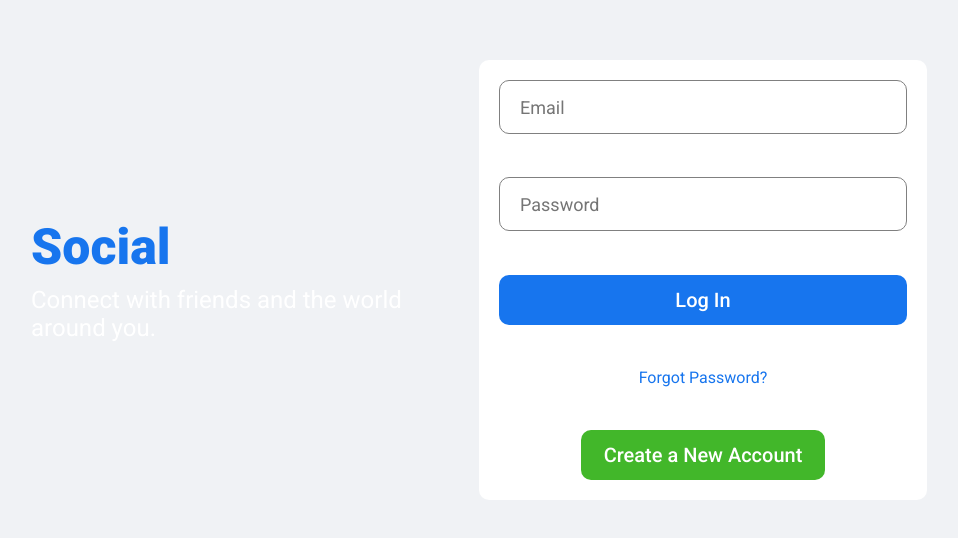
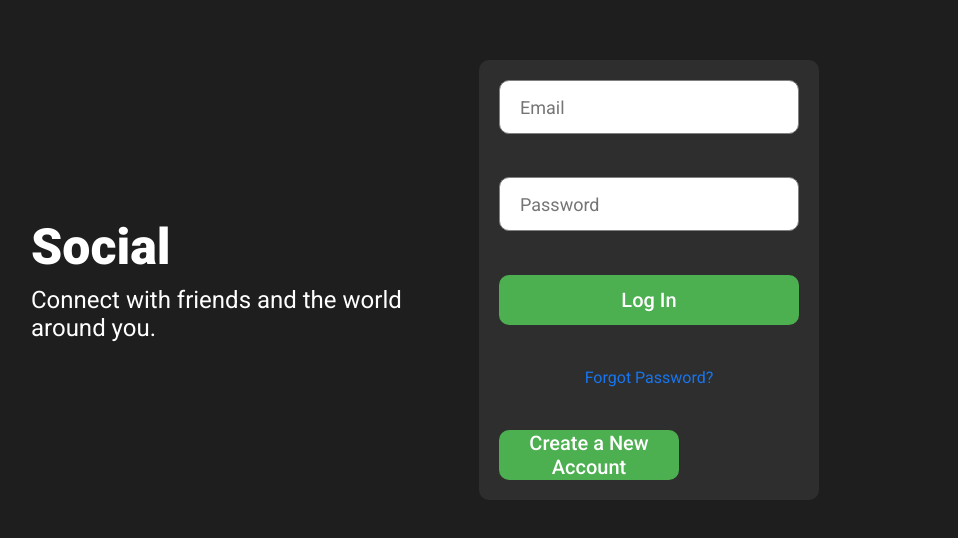
Before and after one commit to raihanromi/social_app, a React (Create React App) app in the folder social_client/: page /login in a window 1280 px wide. Shown: the part 120-658 px from the top of the page, without its empty margins (161-1119 px from the left). Built offline with nearby package versions, Linux system fonts and the light colour scheme.

Commit message:
dark ui  added

```diff
--- a/social_client/src/pages/login/Login.jsx
+++ b/social_client/src/pages/login/Login.jsx
@@ -3,6 +3,7 @@ import "./login.css";
 import { loginCall } from "../../apiCalls";
 import { AuthContext } from "../../context/AuthContext";
 import { CircularProgress } from "@mui/material";
+import { Link } from "react-router-dom";
 
 export default function Login() {
   const email = useRef();
@@ -46,9 +47,11 @@ export default function Login() {
               {isFetching ? <CircularProgress color="secondary" /> : "Log In"}
             </button>
             <span className="loginForgot">Forgot Password?</span>
-            <button className="loginRegisterButton">
-              Create a New Account
-            </button>
+            <Link to="/register">
+              <button className="loginRegisterButton">
+                Create a New Account
+              </button>
+            </Link>
           </form>
         </div>
       </div>
--- a/social_client/src/pages/login/login.css
+++ b/social_client/src/pages/login/login.css
@@ -36,6 +36,7 @@
 .loginBox {
   height: 300px;
   padding: 20px;
+  width:300px;
   background-color: #2e2e2e;
   border-radius: 10px;
   display: flex;
--- a/social_client/src/pages/register/Register.jsx
+++ b/social_client/src/pages/register/Register.jsx
@@ -69,7 +69,7 @@ export default function Register() {
             />
             <button className="loginButton">Sign Up</button>
             <Link to="/login">
-              <button className="loginRegisterButton">Log into Account</button>
+              <button className="loginRegisterButton" style={{alignSelf:"center"}}>Log into Account</button>
             </Link>
           </form>
         </div>
--- a/social_client/src/pages/register/register.css
+++ b/social_client/src/pages/register/register.css
@@ -1,7 +1,7 @@
 .login {
   width: 100vw;
   height: 100vh;
-  background-color: #f0f2f5;
+  background-color: #1e1e1e;
   display: flex;
   align-items: center;
   justify-content: center;
@@ -24,7 +24,7 @@
 .loginLogo {
   font-size: 50px;
   font-weight: 800;
-  color: #1775ee;
+  color: #ffffff;
   margin-bottom: 10px;
 }
 
@@ -32,17 +32,17 @@
   font-size: 24px;
 }
 
-.loginBox{
+.loginBox {
   height: 400px;
   padding: 20px;
-    background-color: white;
+  background-color: #2e2e2e;
   border-radius: 10px;
   display: flex;
   flex-direction: column;
   justify-content: space-between;
 }
 
-.loginInput{
+.loginInput {
   height: 50px;
   border-radius: 10px;
   border: 1px solid gray;
@@ -50,33 +50,33 @@
   padding-left: 20px;
 }
 
-.loginInput:focus{
+.loginInput:focus {
   outline: none;
 }
 
-.loginButton{
+.loginButton {
   height: 50px;
   border-radius: 10px;
   border: none;
-    background-color: #1775ee;
+  background-color: #4caf50;
   color: white;
   font-size: 20px;
   font-weight: 500;
   cursor: pointer;
 }
 
-.loginForgot{
+.loginForgot {
   text-align: center;
   color: #1775ee;
 }
 
-.loginRegisterButton{
+.loginRegisterButton {
   width: 60%;
   align-self: center;
   height: 50px;
   border-radius: 10px;
   border: none;
-    background-color: #42b72a;
+  background-color: #4caf50;
   color: white;
   font-size: 20px;
   font-weight: 500;
```
Lines whose indentation alone changed are shown as unchanged.
